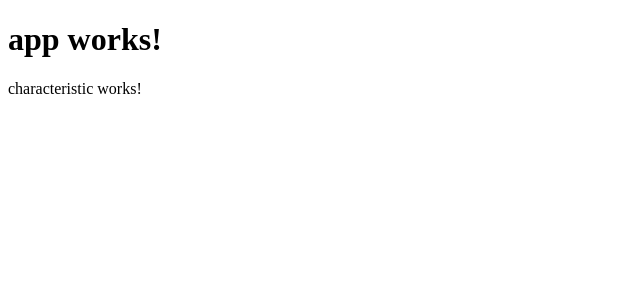
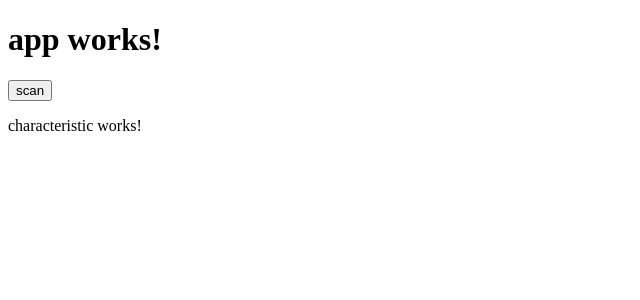
Before and after one commit to mpicciolli/web-bluetooth-scanner, an Angular app: page / in a window 1280 px wide. Shown: the top 300 px of the page, without its empty margins (0-640 px from the left). Built offline with nearby package versions, Linux system fonts and the light colour scheme.

Commit message:
Get Bluetooth Device's GAP Characteristics

```diff
--- a/src/app/app.component.html
+++ b/src/app/app.component.html
@@ -1,6 +1,10 @@
 <h1>
   {{title}}
 </h1>
+
+<button (click)="onScan()">
+  scan
+</button>
 
 <app-characteristic *ngFor='let characteristic of characteristics' [characteristic]="characteristic">
 
--- a/src/app/app.component.ts
+++ b/src/app/app.component.ts
@@ -12,100 +12,51 @@ export class AppComponent {
 
   onScan(): void {
     console.log('Requesting any Bluetooth Device...');
-
-    navigator.bluetooth.requestDevice({filters: this.anyNamedDevice().concat({name: ''}), acceptAllDevices:true/*, optionalServices: ['device_information']*/})
-      .then((device:BluetoothDevice) => {
+    navigator.bluetooth.requestDevice({
+      // filters: [...] <- Prefer filters to save energy & show relevant devices.
+      acceptAllDevices: true,
+      optionalServices: ['generic_access']})
+      .then(device => {
         console.log('Connecting to GATT Server...');
         return device.gatt.connect();
       })
-      .then((server:BluetoothRemoteGATTServer) => {
-        console.log('Getting Device Information Service...');
-        return server.getPrimaryService('device_information');
+      .then(server => {
+        console.log('Getting GAP Service...');
+        return server.getPrimaryService('generic_access');
       })
-      .then((service:BluetoothRemoteGATTService) => {
-        console.log('Getting Device Information Characteristics...');
+      .then(service => {
+        console.log('Getting GAP Characteristics...');
         return service.getCharacteristics();
       })
-      .then((characteristics:BluetoothRemoteGATTCharacteristic[]) => {
+      .then(characteristics => {
         let queue = Promise.resolve();
-        let decoder = new TextDecoder('utf-8');
-        characteristics.forEach((characteristic:BluetoothRemoteGATTCharacteristic) => {
+        this.characteristics = characteristics;
+        characteristics.forEach(characteristic => {
           // switch (characteristic.uuid) {
           //
-          //   case BluetoothUUID.getCharacteristic('manufacturer_name_string'):
-          //     queue = queue.then(_ => characteristic.readValue()).then(value => {
-          //       console.log('> Manufacturer Name String: ' + decoder.decode(value));
-          //     });
+          //   case BluetoothUUID.getCharacteristic('gap.appearance'):
+          //     queue = queue.then(_ => readAppearanceValue(characteristic));
           //     break;
           //
-          //   case BluetoothUUID.getCharacteristic('model_number_string'):
-          //     queue = queue.then(_ => characteristic.readValue()).then(value => {
-          //       console.log('> Model Number String: ' + decoder.decode(value));
-          //     });
+          //   case BluetoothUUID.getCharacteristic('gap.device_name'):
+          //     queue = queue.then(_ => readDeviceNameValue(characteristic));
           //     break;
           //
-          //   case BluetoothUUID.getCharacteristic('hardware_revision_string'):
-          //     queue = queue.then(_ => characteristic.readValue()).then(value => {
-          //       console.log('> Hardware Revision String: ' + decoder.decode(value));
-          //     });
+          //   case BluetoothUUID.getCharacteristic('gap.peripheral_preferred_connection_parameters'):
+          //     queue = queue.then(_ => readPPCPValue(characteristic));
           //     break;
           //
-          //   case BluetoothUUID.getCharacteristic('firmware_revision_string'):
-          //     queue = queue.then(_ => characteristic.readValue()).then(value => {
-          //       console.log('> Firmware Revision String: ' + decoder.decode(value));
-          //     });
+          //   case BluetoothUUID.getCharacteristic('gap.central_address_resolution_support'):
+          //     queue = queue.then(_ => readCentralAddressResolutionSupportValue(characteristic));
           //     break;
           //
-          //   case BluetoothUUID.getCharacteristic('software_revision_string'):
-          //     queue = queue.then(_ => characteristic.readValue()).then(value => {
-          //       console.log('> Software Revision String: ' + decoder.decode(value));
-          //     });
+          //   case BluetoothUUID.getCharacteristic('gap.peripheral_privacy_flag'):
+          //     queue = queue.then(_ => readPeripheralPrivacyFlagValue(characteristic));
           //     break;
           //
-          //   case BluetoothUUID.getCharacteristic('system_id'):
-          //     queue = queue.then(_ => characteristic.readValue()).then(value => {
-          //       console.log('> System ID: ');
-          //       console.log('  > Manufacturer Identifier: ' +
-          //         this.padHex(value.getUint8(4)) + this.padHex(value.getUint8(3)) +
-          //         this.padHex(value.getUint8(2)) + this.padHex(value.getUint8(1)) +
-          //         this.padHex(value.getUint8(0)));
-          //       console.log('  > Organizationally Unique Identifier: ' +
-          //         this.padHex(value.getUint8(7)) + this.padHex(value.getUint8(6)) +
-          //         this.padHex(value.getUint8(5)));
-          //     });
-          //     break;
-          //
-          //   case BluetoothUUID.getCharacteristic('ieee_11073-20601_regulatory_certification_data_list'):
-          //     queue = queue.then(_ => characteristic.readValue()).then(value => {
-          //       console.log('> IEEE 11073-20601 Regulatory Certification Data List: ' +
-          //         decoder.decode(value));
-          //     });
-          //     break;
-          //
-          //   case BluetoothUUID.getCharacteristic('pnp_id'):
-          //     queue = queue.then(_ => characteristic.readValue()).then(value => {
-          //       console.log('> PnP ID:');
-          //       console.log('  > Vendor ID Source: ' +
-          //         (value.getUint8(0) === 1 ? 'Bluetooth' : 'USB'));
-          //       if (value.getUint8(0) === 1) {
-          //         console.log('  > Vendor ID: ' +
-          //           (value.getUint8(1) | value.getUint8(2) << 8));
-          //       } else {
-          //         console.log('  > Vendor ID: ' +
-          //           this.getUsbVendorName(value.getUint8(1) | value.getUint8(2) << 8));
-          //       }
-          //       console.log('  > Product ID: ' +
-          //         (value.getUint8(3) | value.getUint8(4) << 8));
-          //       console.log('  > Product Version: ' +
-          //         (value.getUint8(5) | value.getUint8(6) << 8));
-          //     });
-          //     break;
-          //
-          //   default:
-          //     console.log('> Unknown Characteristic: ' + characteristic.uuid);
+          //   default: console.log('> Unknown Characteristic: ' + characteristic.uuid);
           // }
         });
-        this.characteristics = characteristics;
         return queue;
       })
       .catch(error => {
```
